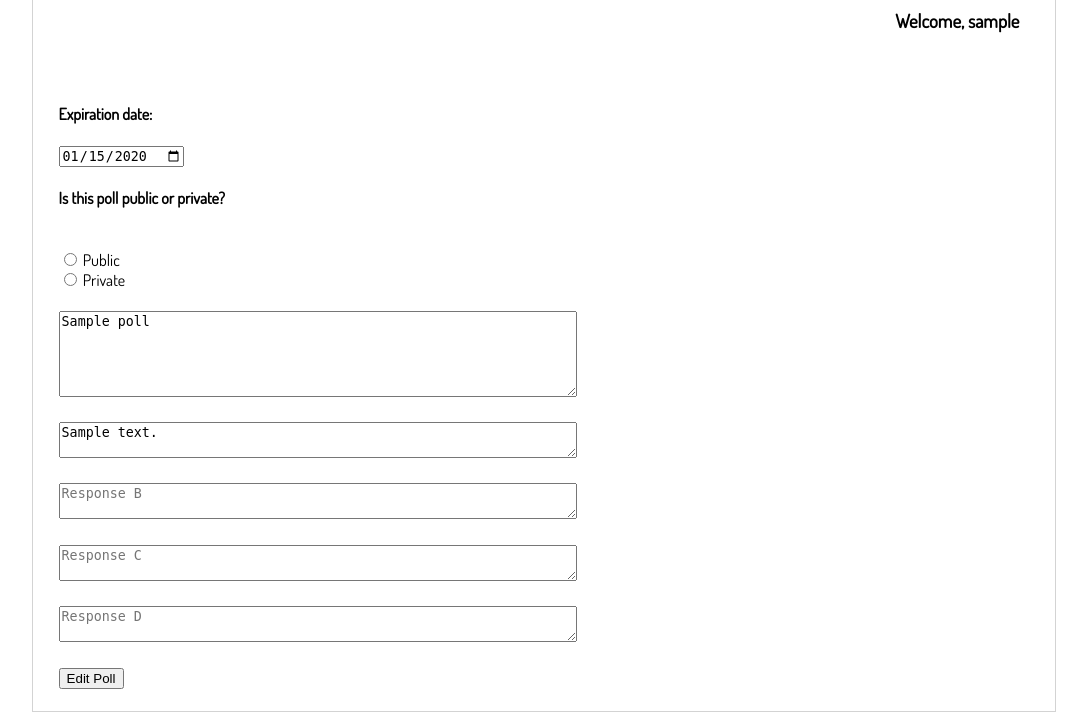
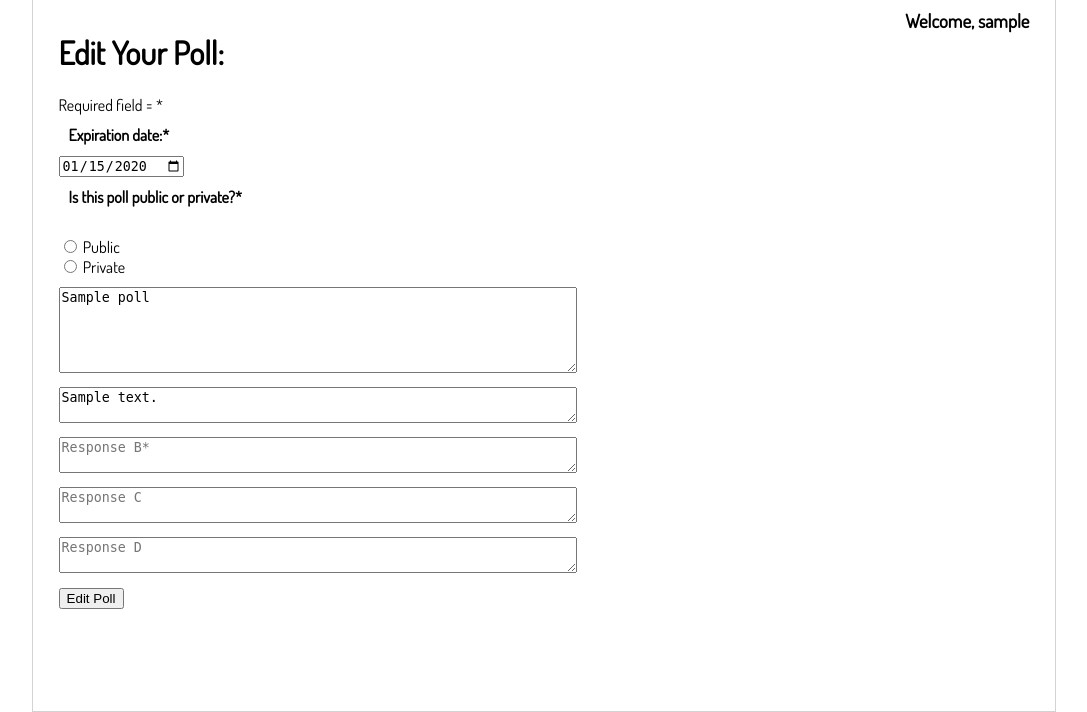
Before and after one commit to bogey1185/GA-Unit4_PythonApp, a Flask app: page /user/edit/1 in a window 1280 px wide. Shown: the part 101-813 px from the top of the page, without its empty margins (96-1183 px from the left). Run offline with Flask 2, Linux system fonts and the light colour scheme; a user stored in the database is signed in; tables that the repository leaves empty hold one stand-in row (values such as "Sample post"); some libraries are stand-ins or nearby versions; grey boxes are pictures that could not be loaded.

Commit message:
formatting edit and create poll views

```diff
--- a/forms.py
+++ b/forms.py
@@ -77,12 +77,12 @@ class LoginForm(Form):
 class PollForm(Form):
   expiration_date = DateField(validators=[DataRequired()])
   private   = RadioField(
-    'Is this poll public or private?',
+    'Is this poll public or private?*',
     choices=[('public','Public'),('private','Private')],
     validators=[DataRequired()]
   )
-  question  = TextAreaField('Your poll question...', validators=[DataRequired()])
-  response1 = TextAreaField('Response A', validators=[DataRequired()])
-  response2 = TextAreaField('Response B', validators=[DataRequired()])
+  question  = TextAreaField('Your poll question...*', validators=[DataRequired()])
+  response1 = TextAreaField('Response A*', validators=[DataRequired()])
+  response2 = TextAreaField('Response B*', validators=[DataRequired()])
   response3 = TextAreaField('Response C', default=None)
   response4 = TextAreaField('Response D', default=None)
--- a/static/style.css
+++ b/static/style.css
@@ -62,7 +62,7 @@ header {
 .greeting h3 {
   text-align: right;
   margin: 0;
-  padding: 10px;
+  padding: 10px 0 0 0;
 }
 
   /*BODY - HOME*/
@@ -177,6 +177,14 @@ header {
   list-style: none;
 }
 
+.newpoll h1 {
+  margin-top: 0;
+}
+
+.newpoll h4 {
+  margin: 10px;
+}
+
   /* SHOW */
 
 .graphbar {
--- a/templates/edit.html
+++ b/templates/edit.html
@@ -2,19 +2,19 @@
 {% from 'macros.html' import render_field %}
 
 {% block content %}
-
+<div class="newpoll">
+  <h1>Edit Your Poll: </h1>
   <form action="" method="POST">
     {{ form.hidden_tag() }}
-
+    Required field = *
     {% for field in form %}
 
-      <h4>{{ 'Expiration date:' if field.__dict__['id'] == 'expiration_date' else '' }}</h4>
-      <h4>{{ 'Expiration time:' if field.__dict__['id'] == 'expiration_time' else '' }}</h4>
-      <h4>{{ 'Is this poll public or private?' if field.__dict__['id'] == 'private' else '' }}</h4>
+      <h4>{{ 'Expiration date:*' if field.__dict__['id'] == 'expiration_date' else '' }}</h4>
+      <h4>{{ 'Is this poll public or private?*' if field.__dict__['id'] == 'private' else '' }}</h4>
       {{render_field(field)}}
 
     {% endfor %}
     <button type="submit">Edit Poll</button>
   </form>
-
+</div>
 {% endblock %}
--- a/templates/layout.html
+++ b/templates/layout.html
@@ -37,7 +37,6 @@
             {%endif%}
         </h3>
     </div>
-    <br><br>
     <div class="content">
         {% block content %}{% endblock %}
     </div>
```
Also changed, not shown: templates/new_poll.html (+4 -4 lines), 1 other file.
